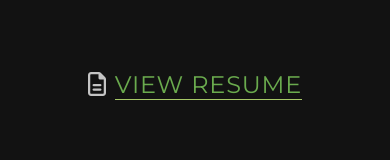
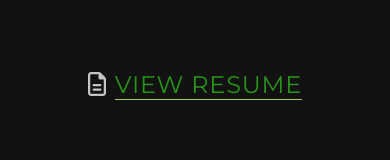
Before and after one commit to 4myc/4myc.github.io, a plain HTML site: page resume.html in a window 390 px wide. In both pictures the pointer is over the link "VIEW RESUME". Shown: the part 264-424 px from the top of the page. Drawn offline with nearby package versions, Linux system fonts and the light colour scheme.

Commit message:
added responsive breakpoints

```diff
--- a/style.css
+++ b/style.css
@@ -280,6 +280,10 @@ color:#78C257;
 opacity: 87%;
 border-bottom: 1.2px solid #bde474;
 /* border-bottom: 1.2px solid #78C257; */
+}
+
+#resume-link:hover {
+color:#2ca719;
 }
 
 .section-header {
@@ -688,6 +692,7 @@ vertical-align: middle;
 /* https://designmodo.com/responsive-test/ */
 /* https://www.w3schools.com/browsers/browsers_display.asp */
 /* https://www.w3schools.com/browsers/browsers_mobile.asp */
+/* https://screensizemap.com/ */
 /* https://viewportsizer.com/devices/ */
 /* http://screensiz.es/ */
 /* https://www.mydevice.io/ */
@@ -704,15 +709,27 @@ vertical-align: middle;
 /* (414w x 736h) iPhone 6+, 7+ and 8+ */
 /* (414w x 896h) iPhone 11 */
 /* (736h x 414w) iPhone 6+, 7+ and 8+ Landscape */
+/* (768w x 1024h) iPad Mini 2019 7.9-inch*/
 /* (812w x 375h) iPhone X Landscape */
-/* (768w x 1024h) iPad Mini 2019 7.9-inch*/
 /* (1024w x 1366h) iPad 12.9-inch */
 /* (1280w x 1024h) Windows Desktop 15.4" */
 /* (1440w x 900h) MacBook Air, 13" */
-/* (1680w x 916h) MacBook Pro, 13" */
 /* (1680w x 916h) MacBook Pro, 15" */
 /* (1920w x 1080h) Desktop */
 /*  */
+
+/* BREAKPOINTS */
+/* 320px MAJOR - MOBILE: iPhone, Android, Blacberry */
+/* 360px minor */
+/* 480px minor */
+/* 600px minor - some tablets */
+/* 640px minor */
+/* 720px MAJOR */
+/* 768px minor - iPad, Android tablets */
+/* 800px minor */
+/* 1024px MAJOR - DESKTOPS, tablets, NetBooks */
+/* 1280px minor */
+/* 1366px minor - LAPTOPS */
 
 /* only screen: The only keyword is used to prevent older browsers that do not support media queries with media features from applying the specified styles.
 Example: block older browsers from seeing an iPhone or Android phone style sheet. */
```
